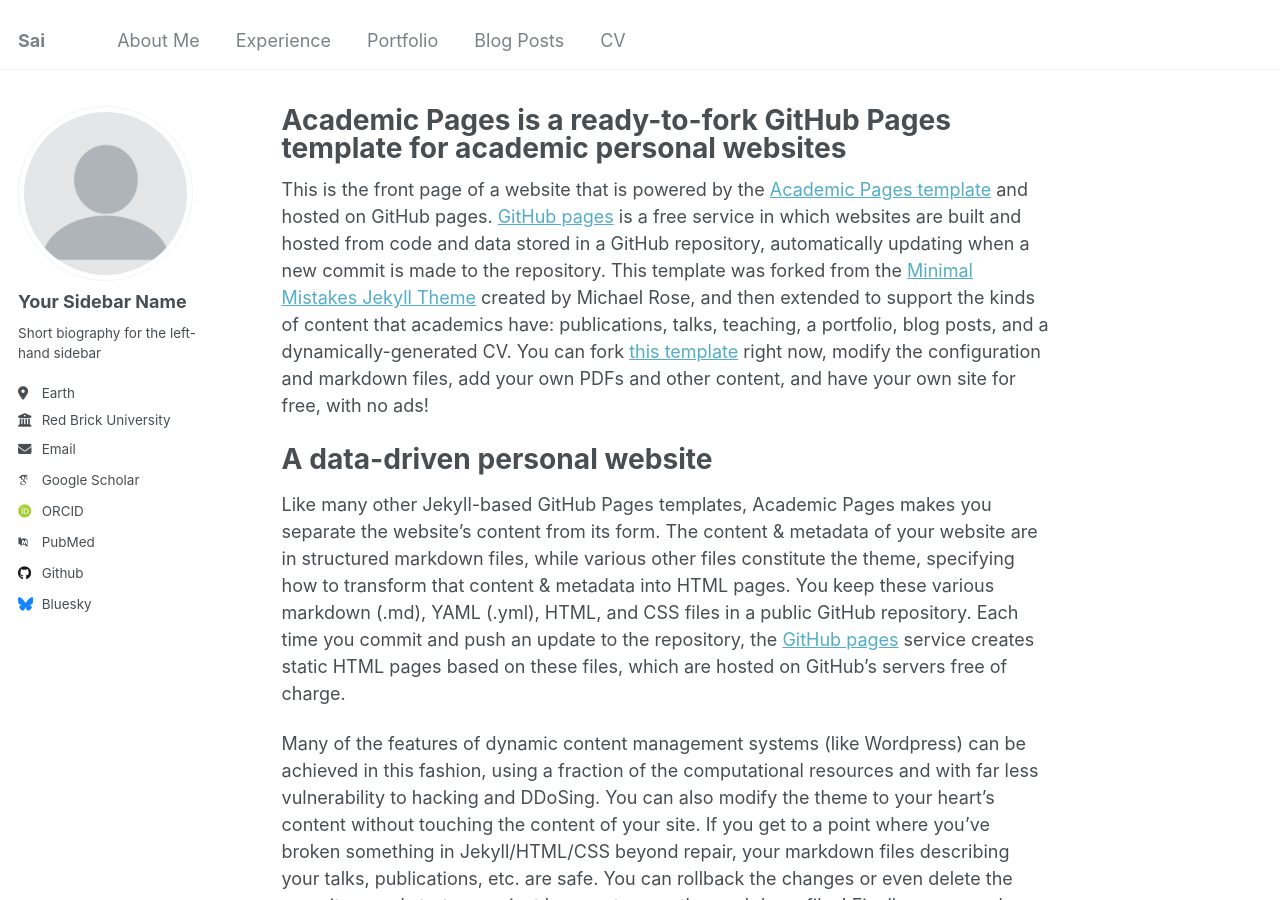
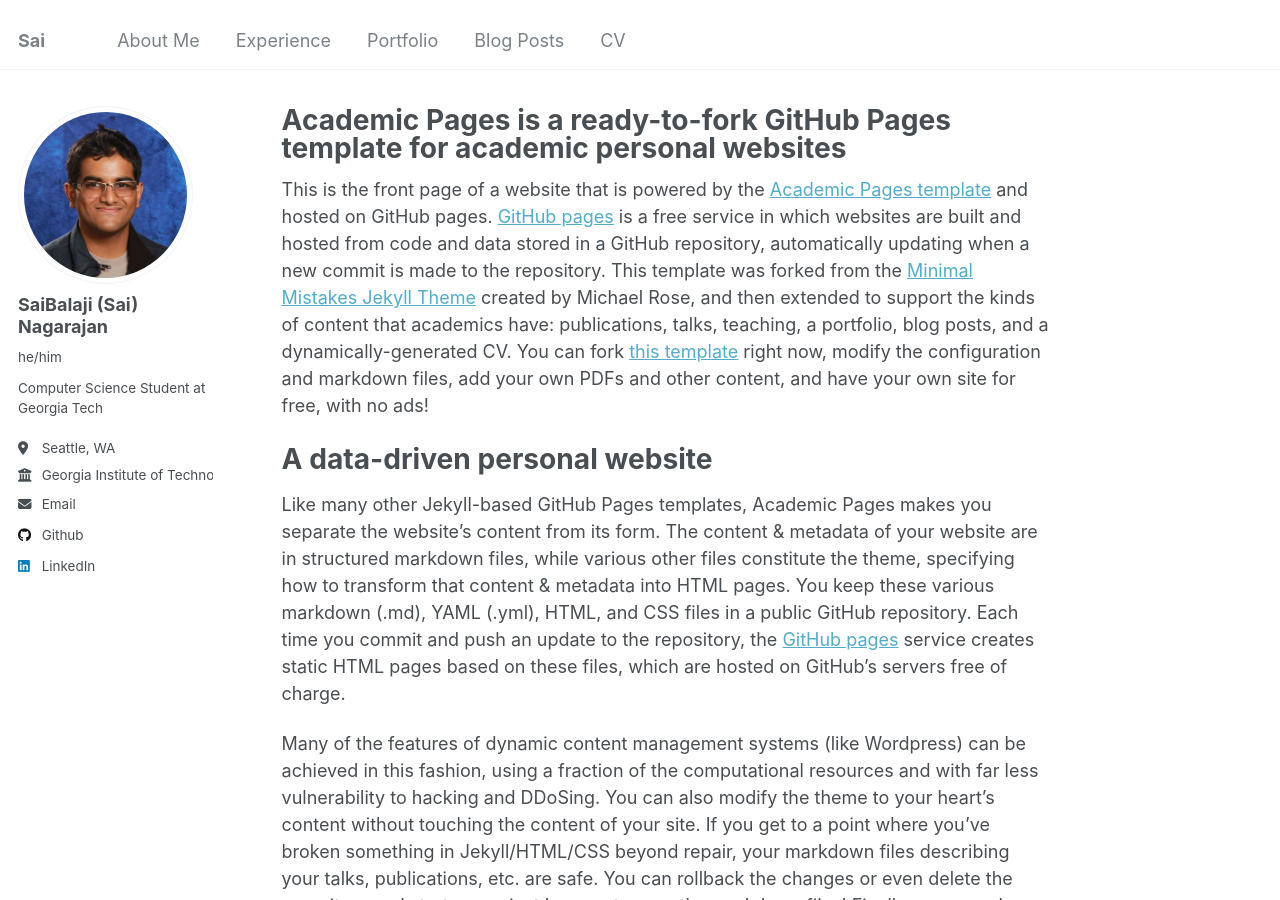
Before and after one commit to saiplusplus/saiplusplus.github.io, a Jekyll site: the page built from _pages/about.md, in a window 1280 px wide and 900 px high. Built offline with Jekyll 4.4.1, drawn with Linux system fonts in a browser that asks for light colours; some web fonts are replaced.

Commit message:
changed a bunch of stuff

```diff
--- a/_config.yml
+++ b/_config.yml
@@ -22,21 +22,21 @@
 author:
   # Biographic information
   avatar           : "profile.png"
-  name             : "Your Sidebar Name"
-  pronouns         : # example: "she/her"
-  bio              : "Short biography for the left-hand sidebar"
-  location         : "Earth"
-  employer         : "Red Brick University"
+  name             : "SaiBalaji (Sai) Nagarajan"
+  pronouns         : "he/him"
+  bio              : "Computer Science Student at Georgia Tech"
+  location         : "Seattle, WA"
+  employer         : "Georgia Institute of Technology"
   uri              : # URL
-  email            : "none@example.org"
+  email            : "saibalaji@gatech.edu"
 
   # Academic websites
   arxiv            : # URL - Update with the correct link to your profile
-  googlescholar    : "https://scholar.google.com/citations?user=PS_CX0AAAAAJ"
+  googlescholar    : #"https://scholar.google.com/citations?user=PS_CX0AAAAAJ"
   impactstory      : # URL
-  orcid            : "http://orcid.org/yourorcidurl"
+  orcid            : #"http://orcid.org/yourorcidurl"
   semantic         : # URL
-  pubmed           : "https://www.ncbi.nlm.nih.gov/pubmed/?term=john+snow"
+  pubmed           : #"https://www.ncbi.nlm.nih.gov/pubmed/?term=john+snow"
   researchgate     : # URL
   scopus           : # URL
 
@@ -44,12 +44,12 @@
   bitbucket        : # Username - Update with your username on the site
   codepen          : # Username
   dribbble         : # Username
-  github           : "academicpages"
+  github           : "saiplusplus"
   kaggle           : # Username
   stackoverflow    : # User number or user number and name (i.e., use "1" or "1/jeff-atwood")
 
   # Social media
-  bluesky          : "bsky.app" # Replace this with you Bluesky username
+  bluesky          : #"bsky.app" # Replace this with you Bluesky username
   facebook         : # Username
   flickr           : # Username
   foursquare       : # Username
@@ -58,7 +58,7 @@
   keybase          : # Username
   instagram        : # Username
   lastfm           : # Username
-  linkedin         : # Username
+  linkedin         : "saibalaji-n"
   mastodon         : # URL
   medium           : # URL
   pinterest        : # Username
@@ -195,7 +195,7 @@
 highlighter: rouge
 lsi: false
 excerpt_separator: "\n\n"
-incremental: false
+incremental: true
 
 
 # Markdown Processing
```
Also changed, not shown: images/profile.png, 1 other file.
